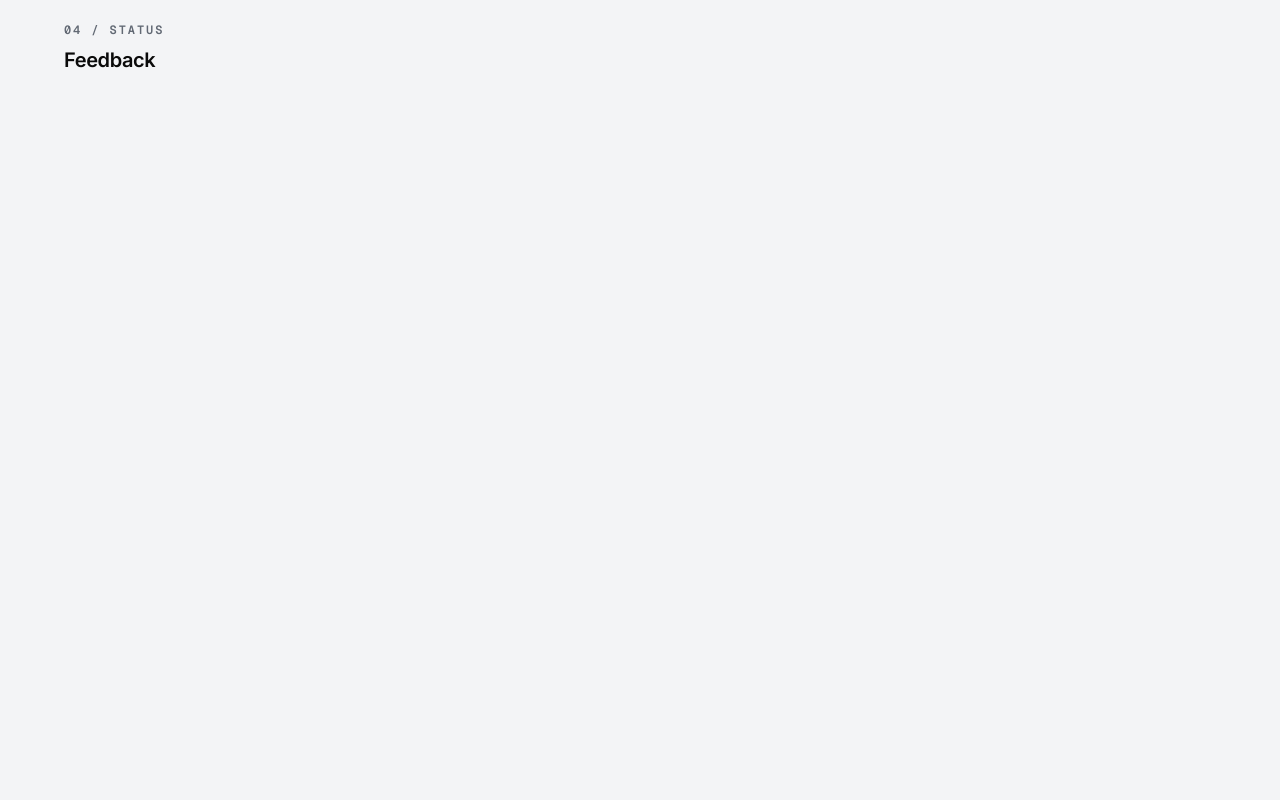
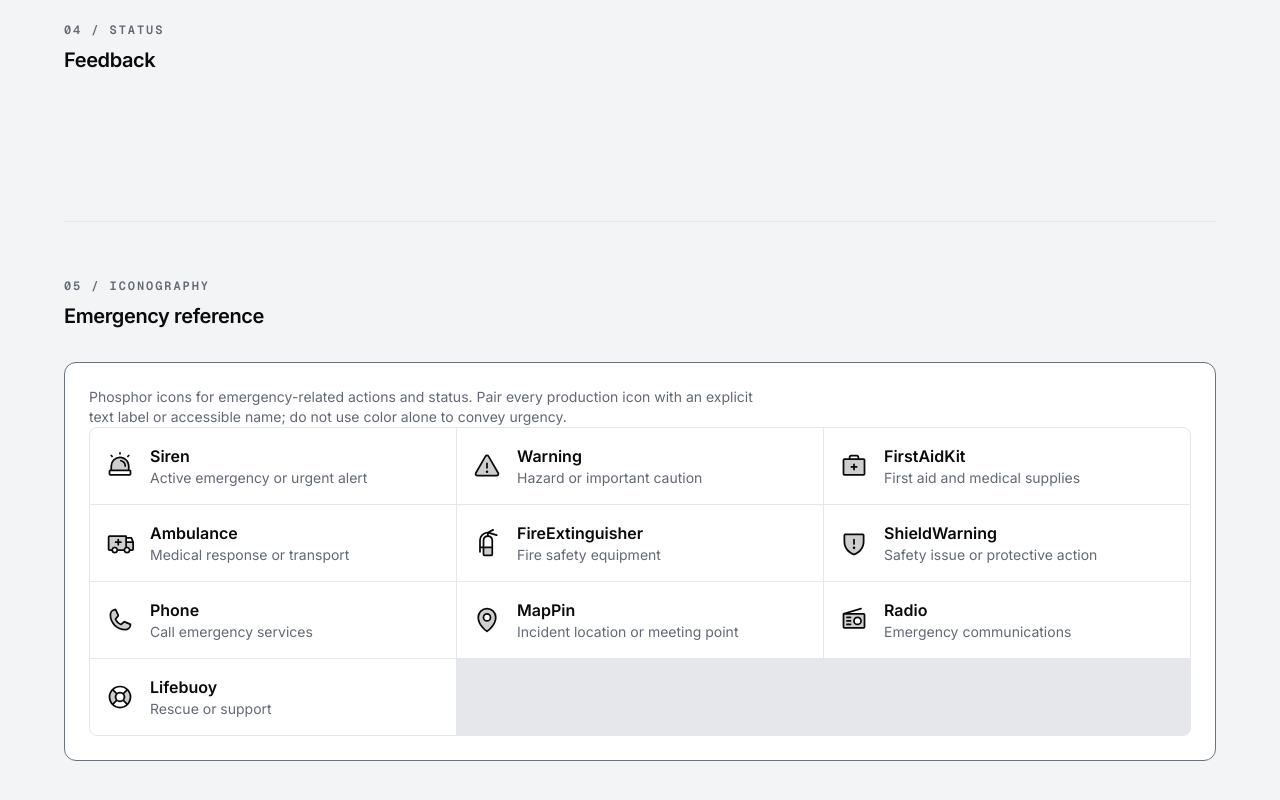
Before and after one commit to kubamilcarz/HackYeah2026-Defence, a Next.js app in the folder frontend/: page /design-system in a window 1280 px wide. Shown: the part 1360-2160 px from the top of the page. Before the commit the page ends 1621 px from the top, so only its background shows below. Built offline with nearby package versions, Linux system fonts and the light colour scheme.

Commit message:
feat: icons section

```diff
--- a/frontend/app/design-system/page.tsx
+++ b/frontend/app/design-system/page.tsx
@@ -1,4 +1,17 @@
 import type { Metadata } from "next";
+import {
+  Ambulance,
+  FireExtinguisher,
+  FirstAidKit,
+  Lifebuoy,
+  MapPin,
+  Phone,
+  Radio,
+  ShieldWarning,
+  Siren,
+  Warning,
+} from "@phosphor-icons/react/ssr";
+import type { Icon } from "@phosphor-icons/react/lib";
 
 export const metadata: Metadata = {
   title: "Design system | 72H",
@@ -10,6 +23,7 @@ const sections = [
   ["02 / Typography", "Readable by default", "type"],
   ["03 / Actions & inputs", "Components", "components"],
   ["04 / Status", "Feedback", "feedback"],
+  ["05 / Iconography", "Emergency reference", "icons"],
 ] as const;
 
 const typeStyles = [
@@ -19,6 +33,19 @@ const typeStyles = [
   ["Body", "Body text", "Regular", "16 / 24", "type-body"],
   ["Caption", "Supporting text", "Regular", "14 / 20", "type-caption"],
 ] as const;
+
+const emergencyIcons: { name: string; use: string; Icon: Icon }[] = [
+  { name: "Siren", use: "Active emergency or urgent alert", Icon: Siren },
+  { name: "Warning", use: "Hazard or important caution", Icon: Warning },
+  { name: "FirstAidKit", use: "First aid and medical supplies", Icon: FirstAidKit },
+  { name: "Ambulance", use: "Medical response or transport", Icon: Ambulance },
+  { name: "FireExtinguisher", use: "Fire safety equipment", Icon: FireExtinguisher },
+  { name: "ShieldWarning", use: "Safety issue or protective action", Icon: ShieldWarning },
+  { name: "Phone", use: "Call emergency services", Icon: Phone },
+  { name: "MapPin", use: "Incident location or meeting point", Icon: MapPin },
+  { name: "Radio", use: "Emergency communications", Icon: Radio },
+  { name: "Lifebuoy", use: "Rescue or support", Icon: Lifebuoy },
+];
 
 export default function DesignSystemPage() {
   return (
@@ -64,6 +91,24 @@ export default function DesignSystemPage() {
                 ))}
               </div>
             )}
+            {id === "icons" && (
+              <div className="mt-8 rounded-xl border border-[var(--border-strong)] bg-[var(--surface-raised)] p-5 sm:p-6">
+                <p className="type-caption mb-6 max-w-2xl text-[var(--content-muted)]">
+                  Phosphor icons for emergency-related actions and status. Pair every production icon with an explicit text label or accessible name; do not use color alone to convey urgency.
+                </p>
+                <div className="grid gap-px overflow-hidden rounded-lg border border-[var(--border-subtle)] bg-[var(--border-subtle)] sm:grid-cols-2 lg:grid-cols-3">
+                  {emergencyIcons.map(({ name, use, Icon }) => (
+                    <div className="flex items-center gap-4 bg-[var(--surface-raised)] p-4" key={name}>
+                      <Icon aria-hidden="true" size={28} weight="duotone" />
+                      <div>
+                        <p className="type-h3">{name}</p>
+                        <p className="type-caption text-[var(--content-muted)]">{use}</p>
+                      </div>
+                    </div>
+                  ))}
+                </div>
+              </div>
+            )}
           </section>
         ))}
       </div>
--- a/frontend/package.json
+++ b/frontend/package.json
@@ -10,6 +10,7 @@
     "verify:colors": "node scripts/verify-color-tokens.mjs"
   },
   "dependencies": {
+    "@phosphor-icons/react": "^2.1.10",
     "next": "16.3.8",
     "react": "19.2.8",
     "react-dom": "19.2.8"
```
Also changed, not shown: 1 other file (tests, documents, lock files or other folders).
